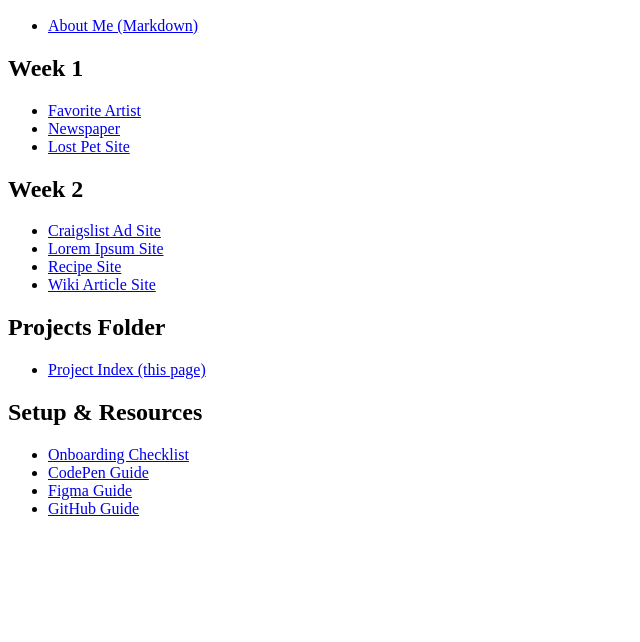
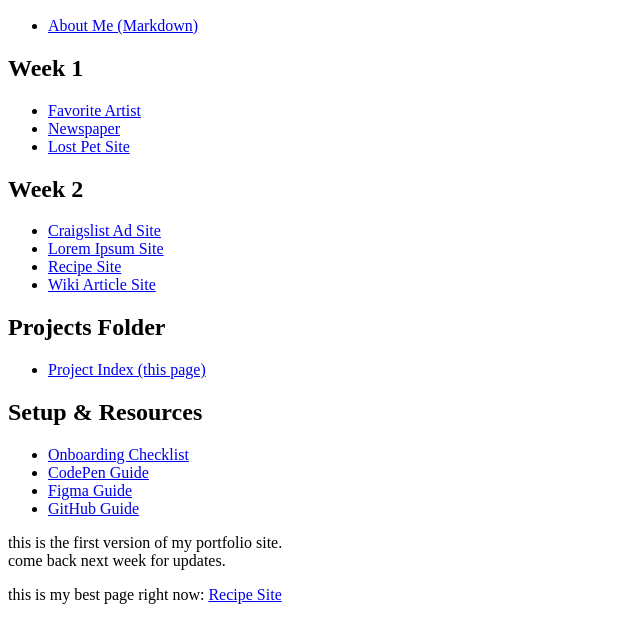
Before and after one commit to xoxobeau06/DESN368-code-design-workspace-SL, a plain HTML site: page projects/index.html in a window 1280 px wide. Shown: the part 110-752 px from the top of the page, without its empty margins (0-640 px from the left). Drawn offline with Linux system fonts and the light colour scheme.

Commit message:
updated site with favorite page

```diff
--- a/projects/index.html
+++ b/projects/index.html
@@ -35,5 +35,10 @@
         <li><a href="../setup/figma-guide.md">Figma Guide</a></li>
         <li><a href="../setup/github-guide.md">GitHub Guide</a></li>
     </ul>
+    <p>
+        this is the first version of my portfolio site. <br>
+        come back next week for updates.
+    </p>
+    this is my best page right now: <a href="../week-2/recipe-site/recipe.html">Recipe Site</a>
 </body>
 </html>
```
